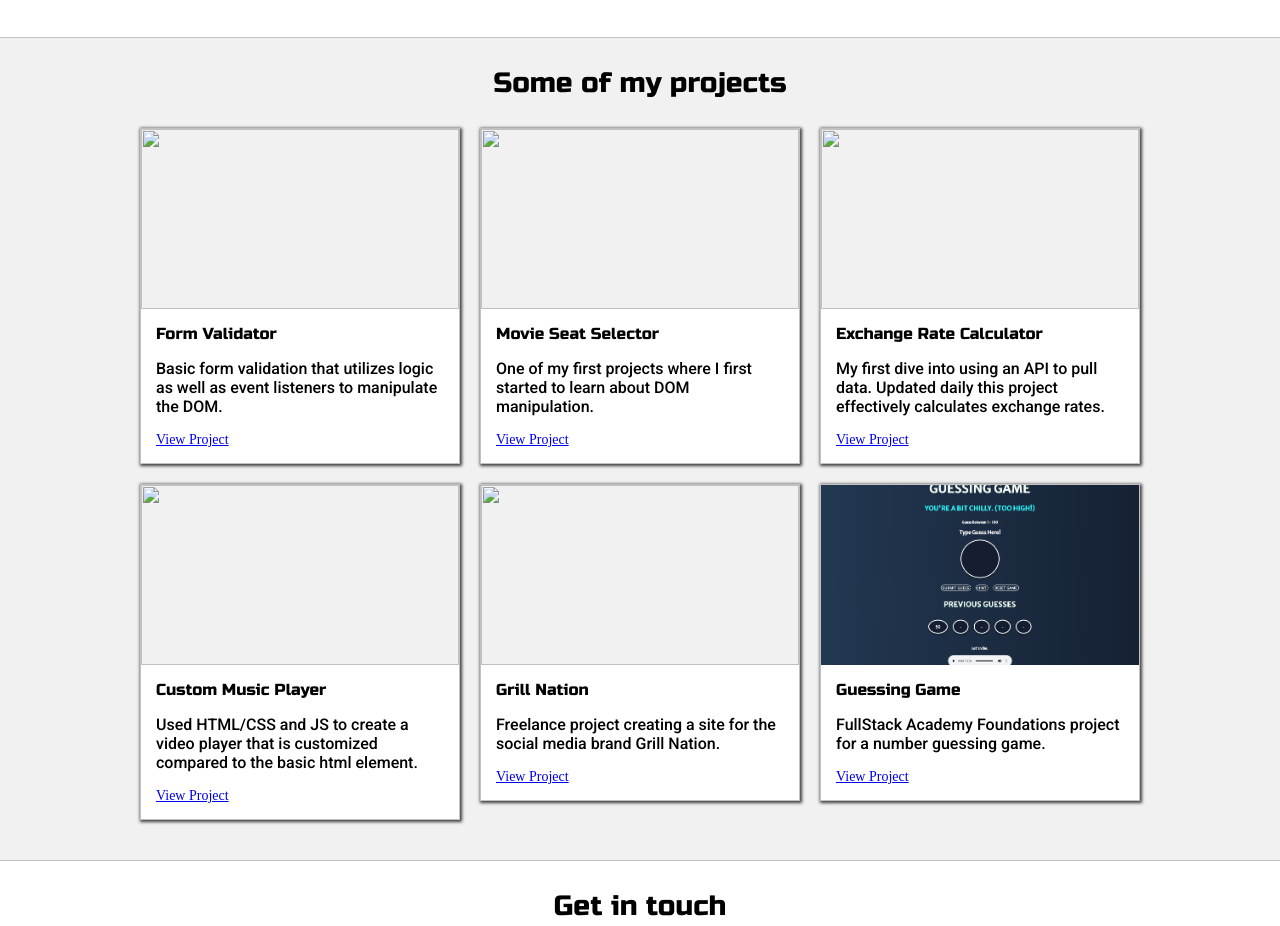
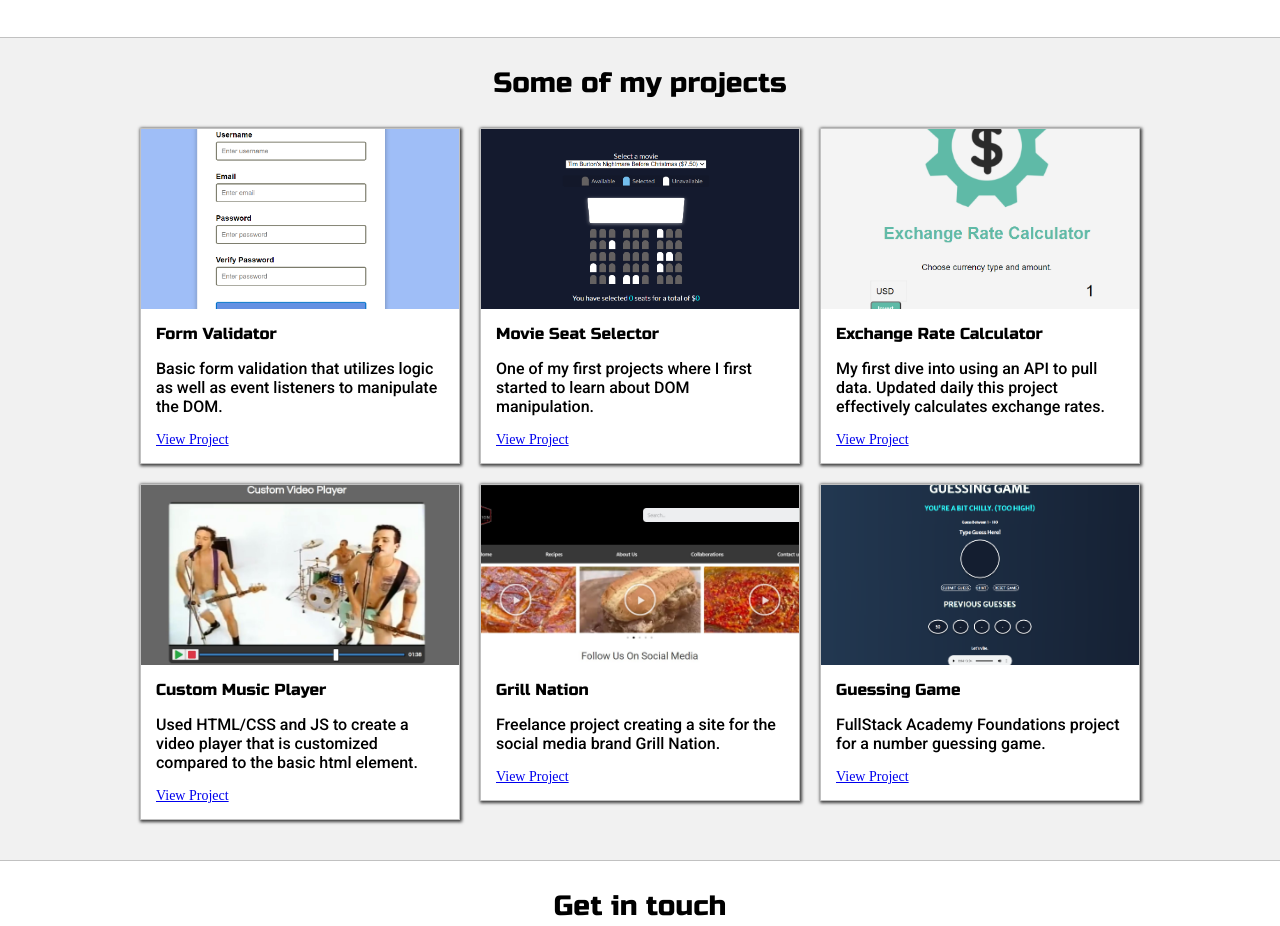
Before and after one commit to dhend595/dhend595.github.io, a plain HTML site: page index.html in a window 1280 px wide. Shown: the part 1041-1967 px from the top of the page. Drawn offline with Linux system fonts and the light colour scheme; files whose address does not match are found by name.

Commit message:
fixed image linking issues

```diff
--- a/index.html
+++ b/index.html
@@ -109,7 +109,7 @@
       <div class="post-wrapper">
         <div>
           <div class="post">
-            <img class="thumbnail" src="images/validator.png">
+            <img class="thumbnail" src="validator.png">
             <div class="post-preview">
               <h6 class="post-title">Form Validator</h6>
               <p class="post-intro">Basic form validation that utilizes logic as well as event listeners to manipulate the DOM.</p>
@@ -120,7 +120,7 @@
 
         <div>
           <div class="post">
-            <img class="thumbnail" src="images/movie-seat-selector.png">
+            <img class="thumbnail" src="movie-seat-selector.png">
             <div class="post-preview">
               <h6 class="post-title">Movie Seat Selector</h6>
               <p class="post-intro">One of my first projects where I first started to learn about DOM manipulation.</p>
@@ -131,7 +131,7 @@
 
         <div>
           <div class="post">
-            <img class="thumbnail"  src="images/exchange-rate-calc.png">
+            <img class="thumbnail"  src="exchange-rate-calc.png">
             <div class="post-preview">
               <h6 class="post-title">Exchange Rate Calculator</h6>
               <p class="post-intro">My first dive into using an API to pull data. Updated daily this project effectively calculates exchange rates.</p>
@@ -142,7 +142,7 @@
 
     <div>
       <div class="post">
-        <img class="thumbnail" src="images/cmp.JPG">
+        <img class="thumbnail" src="cmp.JPG">
         <div class="post-preview">
           <h6 class="post-title">Custom Music Player</h6>
           <p class="post-intro">Used HTML/CSS and JS to create a video player that is customized compared to the basic html element.</p>
@@ -153,7 +153,7 @@
 
     <div>
       <div class="post">
-        <img class="thumbnail" src="images/grill-nation-homepage.JPG">
+        <img class="thumbnail" src="grill-nation-homepage.JPG">
         <div class="post-preview">
           <h6 class="post-title">Grill Nation</h6>
           <p class="post-intro">Freelance project creating a site for the social media brand Grill Nation.
```
Also changed, not shown: custom-media-player-index.html (+1 -1 lines).
